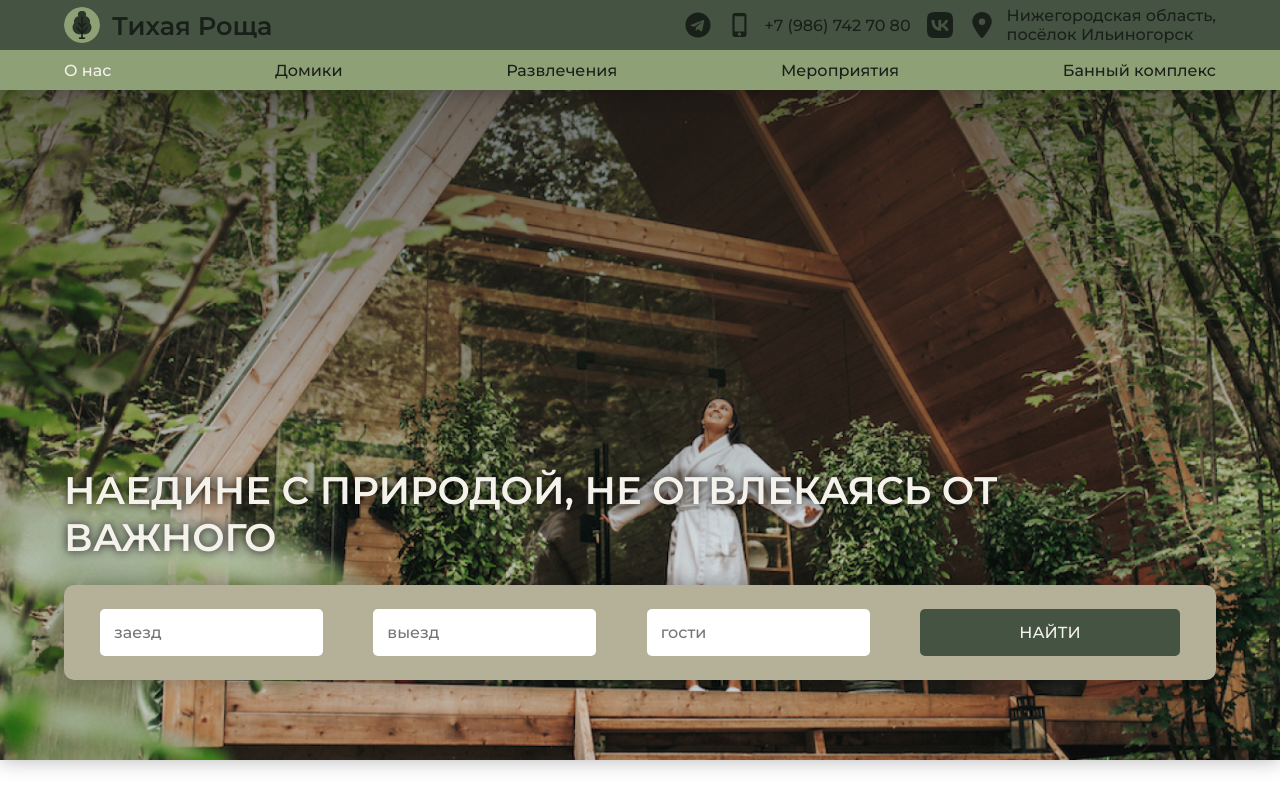
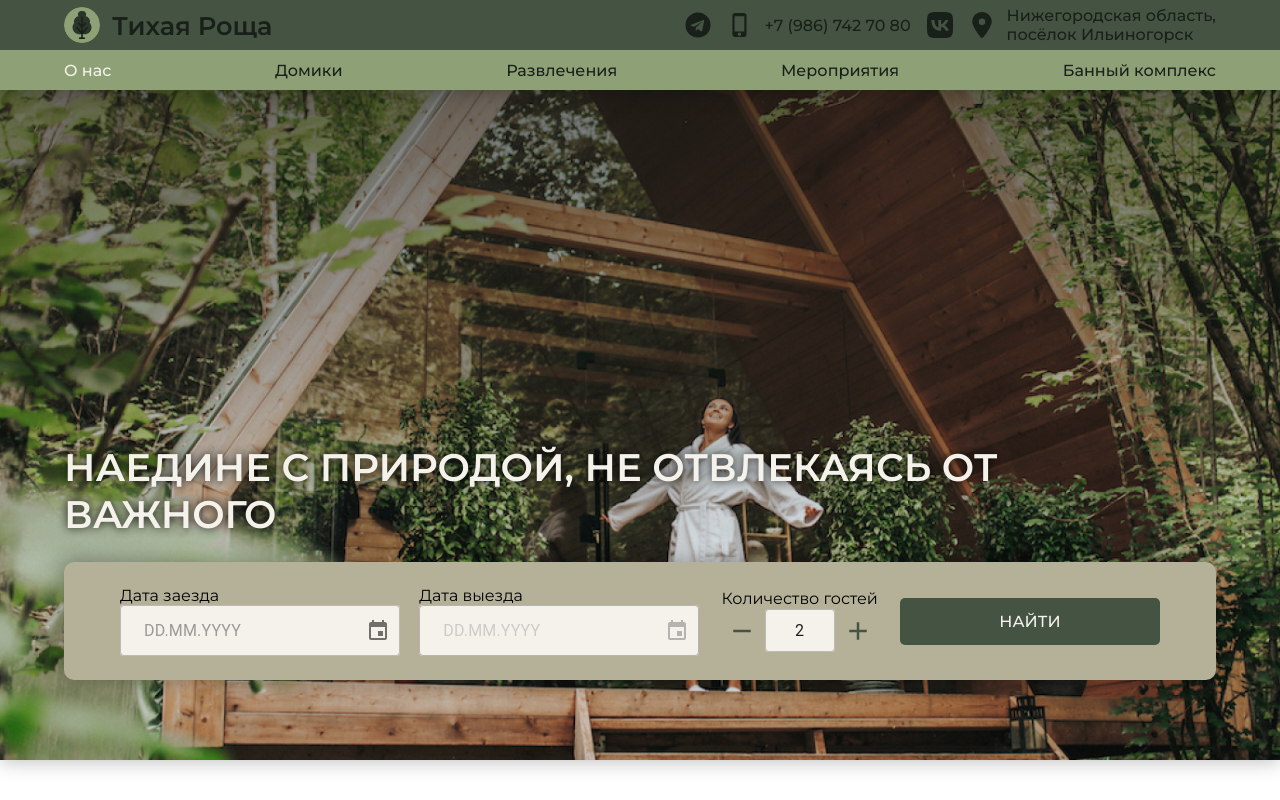
Before and after one commit to piyavkka/QuietGroveGlamping, a React (Vite) app: page / in a window 1280 px wide. Shown: the top 800 px of the page. Built offline with nearby package versions, Linux system fonts and the light colour scheme.

Commit message:
reservation form

```diff
--- a/package.json
+++ b/package.json
@@ -13,7 +13,8 @@
     "@emotion/react": "^11.14.0",
     "@emotion/styled": "^11.14.0",
     "@mui/icons-material": "^7.0.2",
-    "@mui/material": "^7.0.2",
+    "@mui/material": "^7.1.0",
+    "@mui/x-date-pickers": "^8.3.1",
     "date-fns": "^4.1.0",
     "react": "^19.0.0",
     "react-datepicker": "^8.3.0",
--- a/src/components/Data/housesData.ts
+++ b/src/components/Data/housesData.ts
@@ -14,8 +14,8 @@ export const housesData = [
         ],
         timeFirst: "14:00",
         timeSecond: "11:00",
-        people: "15",
-        cost: "15 000",
+        people: 15,
+        cost: 15000,
     },
     {
         id: 2,
@@ -32,8 +32,8 @@ export const housesData = [
         ],
         timeFirst: "14:00",
         timeSecond: "11:00",
-        people: "8",
-        cost: "10 000",
+        people: 8,
+        cost: 10000,
     },
     {
         id: 3,
@@ -50,7 +50,7 @@ export const housesData = [
         ],
         timeFirst: "14:00",
         timeSecond: "11:00",
-        people: "4",
-        cost: "8 000",
+        people: 4,
+        cost: 8000,
     },
 ];
--- a/src/components/Home/Reservation.tsx
+++ b/src/components/Home/Reservation.tsx
@@ -1,23 +1,143 @@
+import React, { useState } from "react";
 import styled from "styled-components";
 import { Button } from "../common/Button.tsx";
-import {Input, theme } from "../../styles/theme";
-import {FlexWrapper} from "../common/FlexWrapper.ts";
+import { theme } from "../../styles/theme";
+import { Add, Remove } from "@mui/icons-material";
+import { LocalizationProvider, DatePicker } from "@mui/x-date-pickers";
+import { AdapterDateFns } from "@mui/x-date-pickers/AdapterDateFns";
+import { ru as ruLocale } from "date-fns/locale";
+import TextField from "@mui/material/TextField";
+import { format, addDays, isAfter } from "date-fns";
+
+const StyledTextField = styled(TextField)`
+    & .MuiInputBase-root {
+        background-color: var(--light-text-color);
+    }
+
+    & .MuiOutlinedInput-input {
+        padding: 14px 24px;
+    }
+`;
+
+const GuestField = styled(StyledTextField)`
+    width: 70px;
+
+    & .MuiOutlinedInput-input {
+        padding: 10px 24px;
+        text-align: center;
+        -moz-appearance: textfield;
+    }
+
+    & .MuiOutlinedInput-input::-webkit-outer-spin-button,
+    & .MuiOutlinedInput-input::-webkit-inner-spin-button {
+        -webkit-appearance: none;
+    }
+`;
+
+const datePickerCommon = {
+    enableAccessibleFieldDOMStructure: false as const,
+    slots: { textField: StyledTextField },
+    slotProps: { textField: { fullWidth: true, required: true } },
+};
 
 export default function Reservation() {
+    const [checkIn, setCheckIn]   = useState<Date | null>(null);
+    const [checkOut, setCheckOut] = useState<Date | null>(null);
+    const [guestsCount, setGuestsCount] = useState(2);
+
+    const handleGuestsChange = (delta: number) =>
+        setGuestsCount(prev => Math.min(30, Math.max(1, prev + delta)));
+
+    const handleGuestsInput = (e: React.ChangeEvent<HTMLInputElement>) =>
+        setGuestsCount(Math.min(30, Math.max(1, Number(e.target.value))));
+
+    const handleSubmit = (e: React.FormEvent) => {
+        e.preventDefault();
+        if (!checkIn || !checkOut) return;
+
+        console.log("Данные:", {
+            checkIn : format(checkIn , "yyyy-MM-dd"),
+            checkOut: format(checkOut, "yyyy-MM-dd"),
+            guestsCount,
+        });
+    };
+
     return (
-            <Form align="center" justify="space-between" wrap="wrap" gap="12px">
-                    <Input placeholder="заезд"/>
-                    <Input placeholder="выезд"/>
-                    <Input placeholder="гости"/>
-                    <Button>найти</Button>
+        <LocalizationProvider
+            dateAdapter={AdapterDateFns}
+            adapterLocale={ruLocale}
+        >
+            <Form onSubmit={handleSubmit}>
+                <FieldGroup>
+                    <Label htmlFor="check-in">Дата заезда</Label>
+                    <DatePicker
+                        value={checkIn}
+                        onChange={newDate => {
+                            setCheckIn(newDate);
+                            if (checkOut && newDate && !isAfter(checkOut, newDate)) {
+                                setCheckOut(null);
+                            }
+                        }}
+                        disablePast
+                        {...datePickerCommon}
+                    />
+                </FieldGroup>
+
+                <FieldGroup>
+                    <Label htmlFor="check-out">Дата выезда</Label>
+                    <DatePicker
+                        value={checkOut}
+                        onChange={setCheckOut}
+                        minDate={checkIn ? addDays(checkIn, 1) : addDays(new Date(), 1)}
+                        disabled={!checkIn}
+                        {...datePickerCommon}
+                    />
+                </FieldGroup>
+
+                <GuestGroup>
+                    <Label htmlFor="guests">Количество гостей</Label>
+                    <GuestWrapper>
+                        <IconBtn type="button" onClick={() => handleGuestsChange(-1)}>
+                            <Remove/>
+                        </IconBtn>
+
+                        <GuestField
+                            type="number"
+                            value={guestsCount}
+                            onChange={handleGuestsInput}
+                            required
+                            onInvalid={e =>
+                                (e.currentTarget as HTMLInputElement).setCustomValidity(
+                                    "Укажите количество гостей от 1 до 30"
+                                )
+                            }
+                            onInput={e =>
+                                (e.currentTarget as HTMLInputElement).setCustomValidity("")
+                            }
+                        />
+
+                        <IconBtn type="button" onClick={() => handleGuestsChange(1)}>
+                            <Add />
+                        </IconBtn>
+                    </GuestWrapper>
+                </GuestGroup>
+
+                <Button type="submit">найти</Button>
             </Form>
+        </LocalizationProvider>
     );
 }
 
-const Form = styled(FlexWrapper)`
+const Form = styled.form`
+    display: flex;
+    justify-content: space-between;
+    align-items: center;
+    flex-wrap: wrap;
+    gap: 12px;
+
     background-color: var(--elem-color);
     border-radius: 10px;
-        padding: 24px 36px;
+    padding: 24px 56px;
     box-shadow: ${theme.shadow.elements};
     width: 100%;
 
@@ -26,3 +146,40 @@ const Form = styled(FlexWrapper)`
         justify-content: center;
     }
 `;
+
+const FieldGroup = styled.div`
+    max-width: 280px;
+`;
+
+const GuestGroup = styled.div`
+    display: flex;
+    flex-direction: column;
+    align-items: center;
+`;
+
+const Label = styled.label`
+    font-weight: ${theme.fontWeight.medium};
+`;
+
+const GuestWrapper = styled.div`
+    display: flex;
+    align-items: center;
+`;
+
+const IconBtn = styled.button`
+    background: none;
+    padding: 8px;
+    display: flex;
+    align-items: center;
+    justify-content: center;
+
+    svg {
+        font-size: 30px;
+        color: var(--main-color);
+        transition: 0.2s;
+
+        &:hover {
+            color: var(--accent-color);
+        }
+    }
+`;
--- a/src/styles/theme.ts
+++ b/src/styles/theme.ts
@@ -122,11 +122,12 @@ export const Input = styled.input`
     font-size: ${theme.fontSize.button};
     font-weight: ${theme.fontWeight.semibold};
     transition: 0.2s ease;
+    width: 180px;
+    box-sizing: border-box;
 
     &:hover {
         border: 2px solid var(--main-color);
     }
-
     &:focus {
         outline: none;
         border: 2px solid var(--main-color);
```
Also changed, not shown: 1 other file (tests, documents, lock files or other folders). Lines whose indentation alone changed are shown as unchanged.
